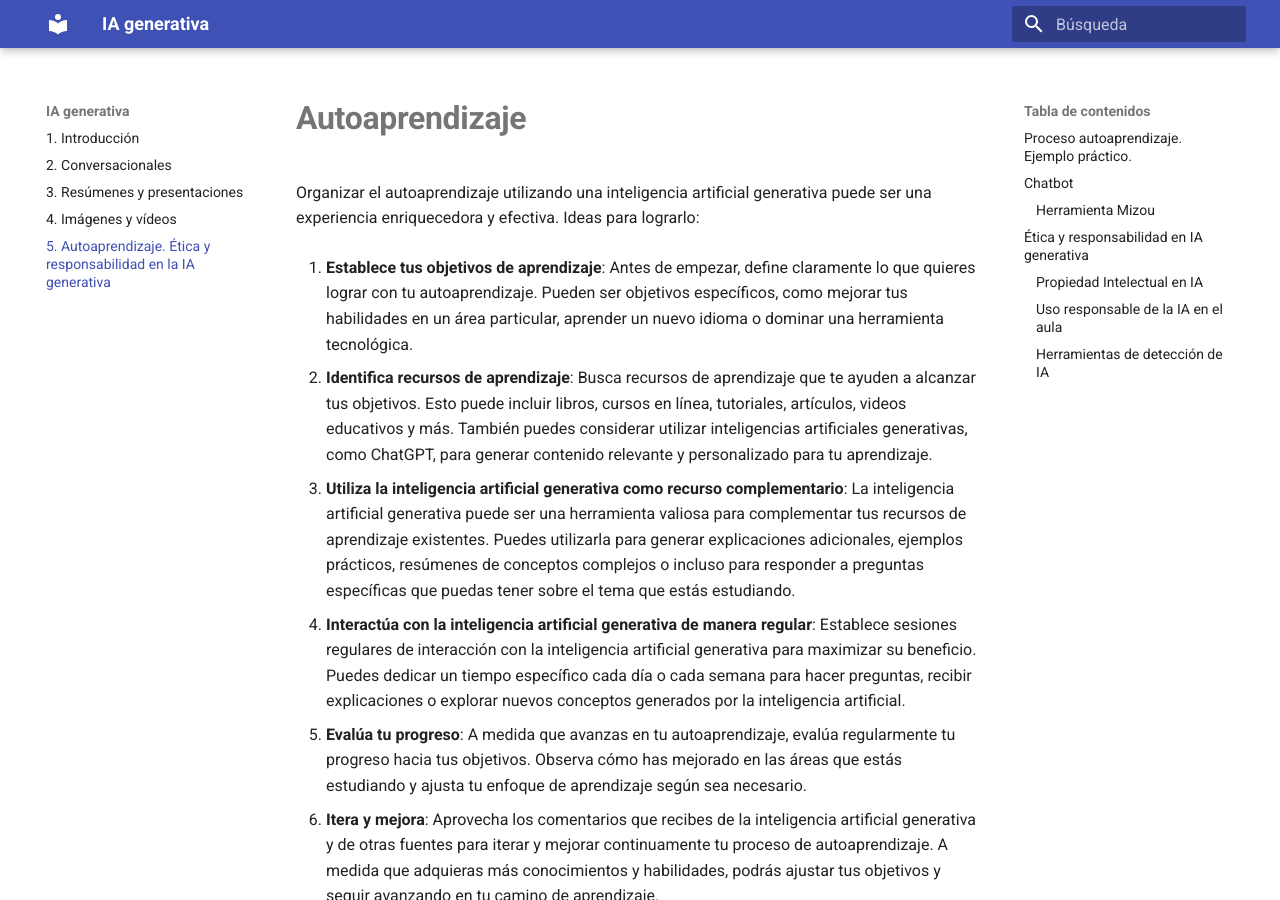
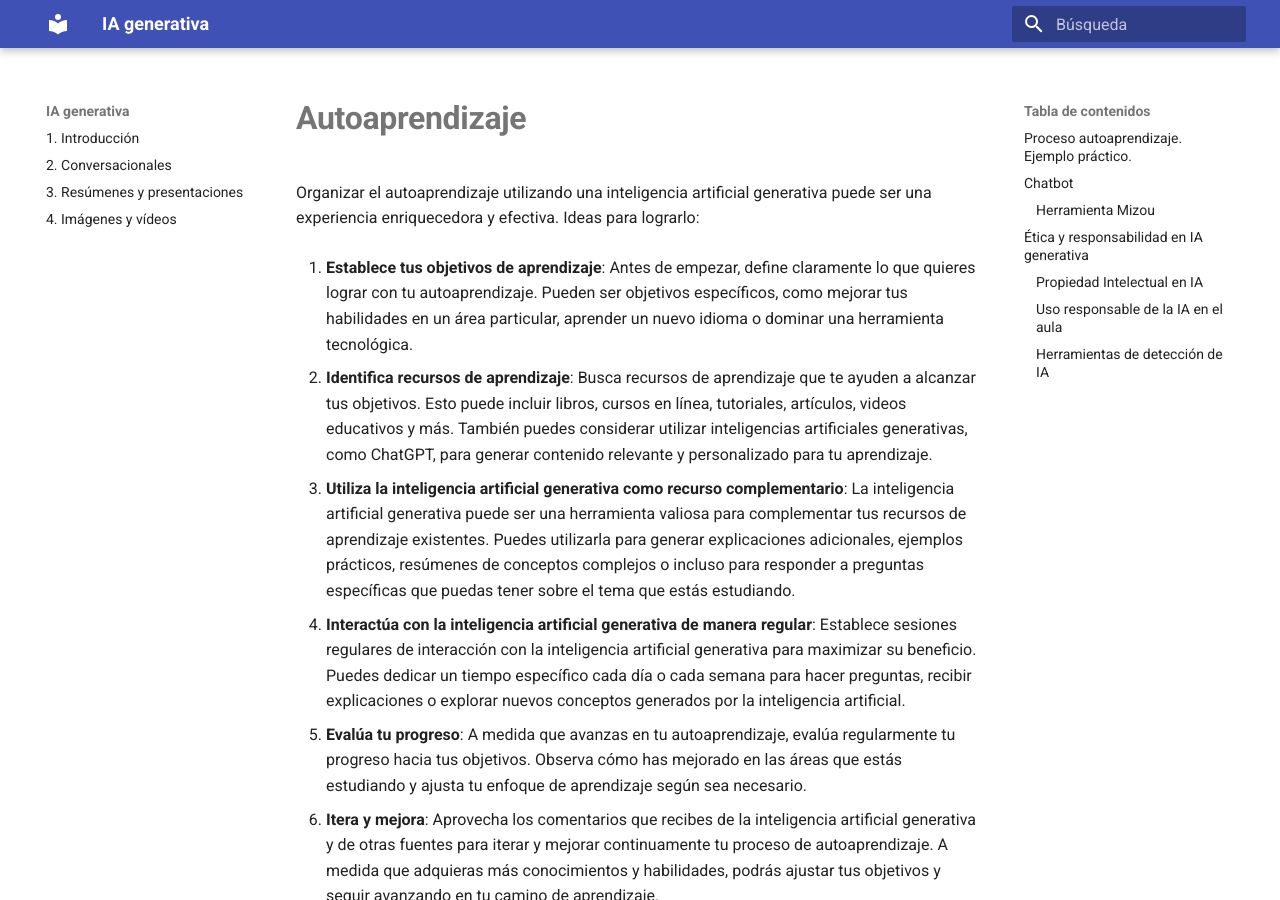
Before and after one commit to sever8a/IAgenerativa, an MkDocs documentation site: the page built from docs/auto.md, in a window 1280 px wide and 900 px high. Built offline with MkDocs 1.6.1 and Material for MkDocs 9.7.7, drawn with Linux system fonts in a browser that asks for light colours.

Commit message:
actualizacion2 30-05

```diff
--- a/mkdocs.yml
+++ b/mkdocs.yml
@@ -9,7 +9,7 @@ nav:
   - "2. Conversacionales": "conversa.md"
   - "3. Resúmenes y presentaciones": "resum.md"
   - "4. Imágenes y vídeos ": "text2image.md"
-  - "5. Autoaprendizaje. Ética y responsabilidad en la IA generativa": "auto.md"
+  #- "5. Autoaprendizaje. Ética y responsabilidad en la IA generativa": "auto.md"
   # - "7. Plagio": "plagio.md"
 
 theme:
```
